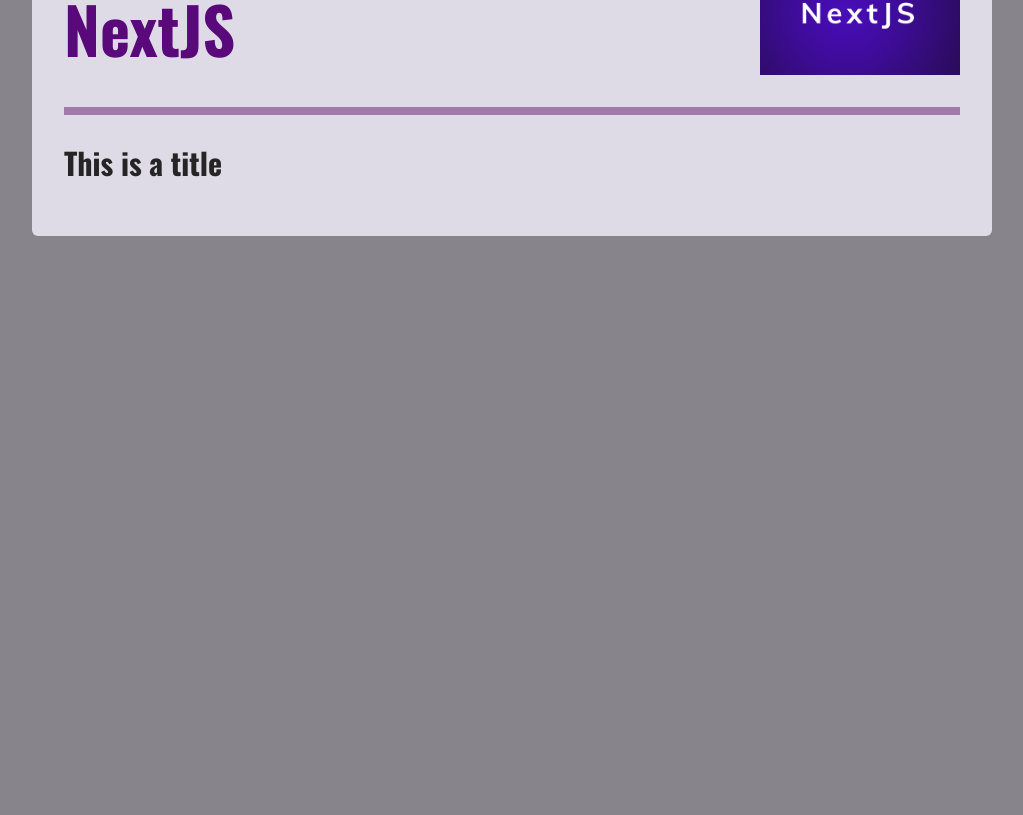
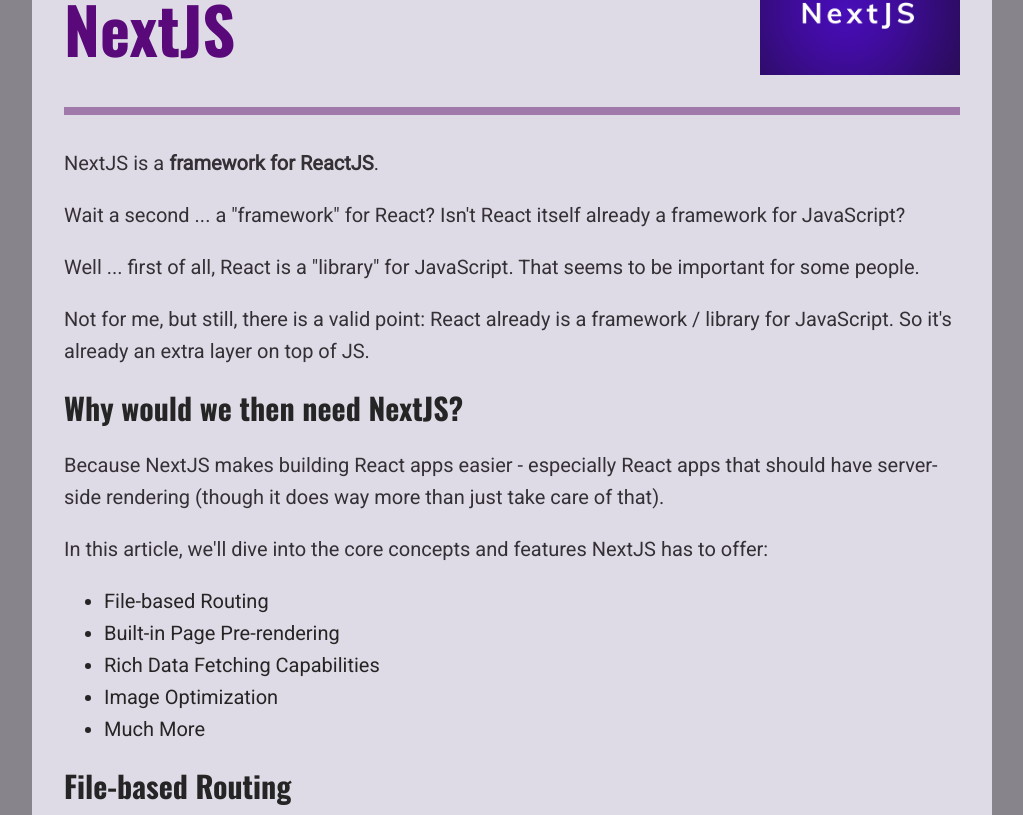
Before and after one commit to Barendan/b103, a Next.js app: page /posts/getting-started-with-nextjs in a window 1280 px wide. Shown: the part 305-1120 px from the top of the page, without its empty margins (128-1151 px from the left). Before the commit the page ends 800 px from the top, so only its background shows below. Built offline with nearby package versions, Linux system fonts and the light colour scheme.

Commit message:
add content for new posts

```diff
--- a/components/posts/post-detail/post-content.js
+++ b/components/posts/post-detail/post-content.js
@@ -1,17 +1,56 @@
+import Image from 'next/image'
 import ReactMarkdown from 'react-markdown'
 
 import PostHeader from './post-header'
 import classes from './post-content.module.css'
 
-
 function PostContent(props) {
   const { post } = props;
   const imagePath = `/images/posts/${post.slug}/${post.image}`;
 
+  console.log('boom pop', post.slug, post.image)
+
+  const customRenderers = {
+    // image(image) {
+    //   return (
+
+    //     <Image
+    //     src={`/images/posts/${post.slug}/${image.src}`}
+    //     alt={image.alt}
+    //     width={600}
+    //     height={300}
+    //     />
+    //   )
+    // },
+    paragraph(paragraph) {
+      const { node } = paragraph;
+
+      if (node.children[0].type === 'image') {
+        console.log('explode', node.children[0])
+        const image = node.children[0];
+
+        return (
+          <div className={classes.image}>
+
+            <Image
+              src={`/images/posts/${post.slug}/${image.properties.src}`}
+              alt={image.alt}
+              width={600}
+              height={300}
+            />
+          </div>
+        )
+      }
+
+      return <p>{paragraph.children}</p>
+    }
+  }
+
   return (
     <article className={classes.content}>
+      {/* {console.log('custom', customRenderers)} */}
       <PostHeader title={post.title} image={imagePath} />
-      <ReactMarkdown>{post.content}</ReactMarkdown>
+      <ReactMarkdown renderers={customRenderers}>{post.content}</ReactMarkdown>
     </article>
   )
 }
--- a/posts/getting-started-with-nextjs.md
+++ b/posts/getting-started-with-nextjs.md
@@ -1,9 +1,34 @@
 ---
 title: 'Getting Started with NextJS'
-date: '2022-10-15'
+date: '2022-10-16'
 image: getting-started-nextjs.png
-excerpt: 'NextJS is a React farmework for production - it makes building fullstack React apps and sites a breeze to ship with built-in SSR.'
+excerpt: NextJS is a the React framework for production - it makes building fullstack React apps and sites a breeze and ships with built-in SSR.
 isFeatured: true
 ---
 
-# This is a title
+NextJS is a **framework for ReactJS**.
+
+Wait a second ... a "framework" for React? Isn't React itself already a framework for JavaScript?
+
+Well ... first of all, React is a "library" for JavaScript. That seems to be important for some people.
+
+Not for me, but still, there is a valid point: React already is a framework / library for JavaScript. So it's already an extra layer on top of JS.
+
+## Why would we then need NextJS?
+
+Because NextJS makes building React apps easier - especially React apps that should have server-side rendering (though it does way more than just take care of that).
+
+In this article, we'll dive into the core concepts and features NextJS has to offer:
+
+- File-based Routing
+- Built-in Page Pre-rendering
+- Rich Data Fetching Capabilities
+- Image Optimization
+- Much More
+
+## File-based Routing
+
+![Create routes via your file + folder structure](nextjs-file-based-routing.png)
+
+
+... More content ...
```
Also changed, not shown: posts/mastering-javascript.md (added, +23 -0 lines), public/images/posts/mastering-javascript/mastering-js-thumb.png (added).
